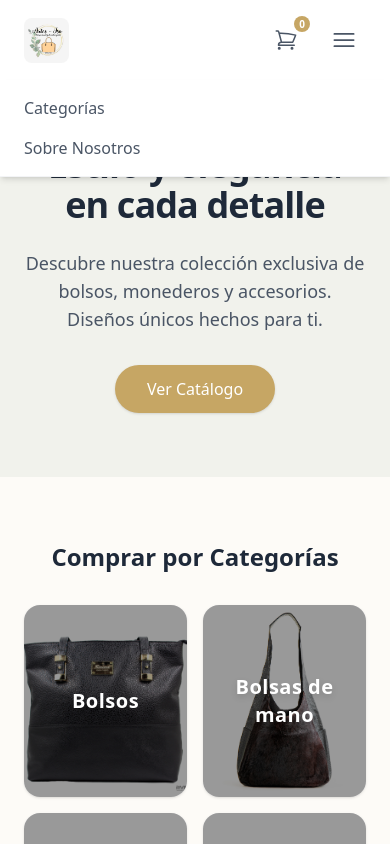
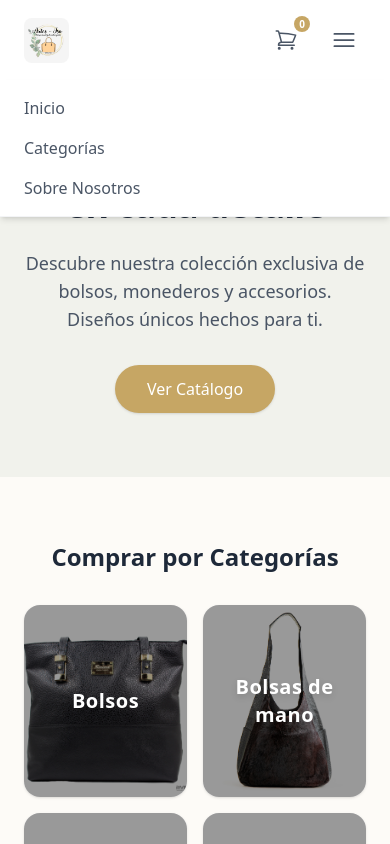
Before and after one commit to DevByFranco/Artes-Isa, a Next.js app: page / in a window 390 px wide. Both pictures are taken after a click on the button 344 px from the left and 40 px from the top of the page. Shown: the top 844 px of the page. Built offline with nearby package versions, Linux system fonts and the light colour scheme; no server answers; the database is empty.

Commit message:
Fix: añadi el inicio para los celulares

```diff
--- a/src/components/Navbar.tsx
+++ b/src/components/Navbar.tsx
@@ -81,6 +81,13 @@ export default function Navbar() {
         {isMobileMenuOpen && (
           <div className="md:hidden absolute top-20 left-0 w-full bg-white border-b border-gray-100 shadow-md flex flex-col py-4 px-6 gap-4 font-medium text-gray-600 animate-fade-in">
             <Link
+              href="/"
+              onClick={() => setIsMobileMenuOpen(false)}
+              className="hover:text-[#C6A664] transition-colors"
+            >
+              Inicio
+            </Link>
+            <Link
               href="/#categorias"
               onClick={() => setIsMobileMenuOpen(false)}
               className="hover:text-[#C6A664] transition-colors"
```
